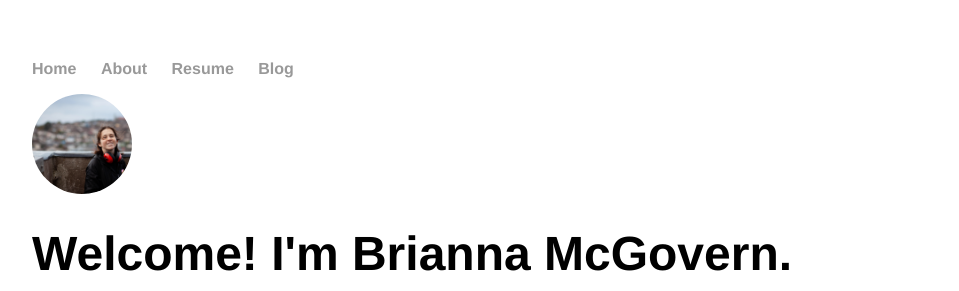
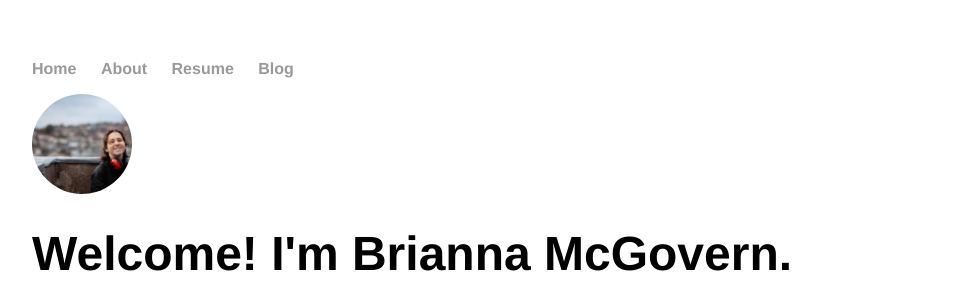
Before and after one commit to bmcgovern007/bmcgovern007.github.io, a Jekyll site: the page built from index.html, in a window 1280 px wide. Shown: the top 291 px of the page, without its empty margins (160-1119 px from the left). Built offline with Jekyll 4.4.1, drawn with Linux system fonts in a browser that asks for light colours.

Commit message:
Update main.css

```diff
--- a/css/main.css
+++ b/css/main.css
@@ -13,8 +13,8 @@ body {
 
 img.profile {
     display: inline;
-    margin: 0 auto;
-    height: 100%;
+    margin: auto;
+    height: 110%;
     width: auto;
 }
 
```
